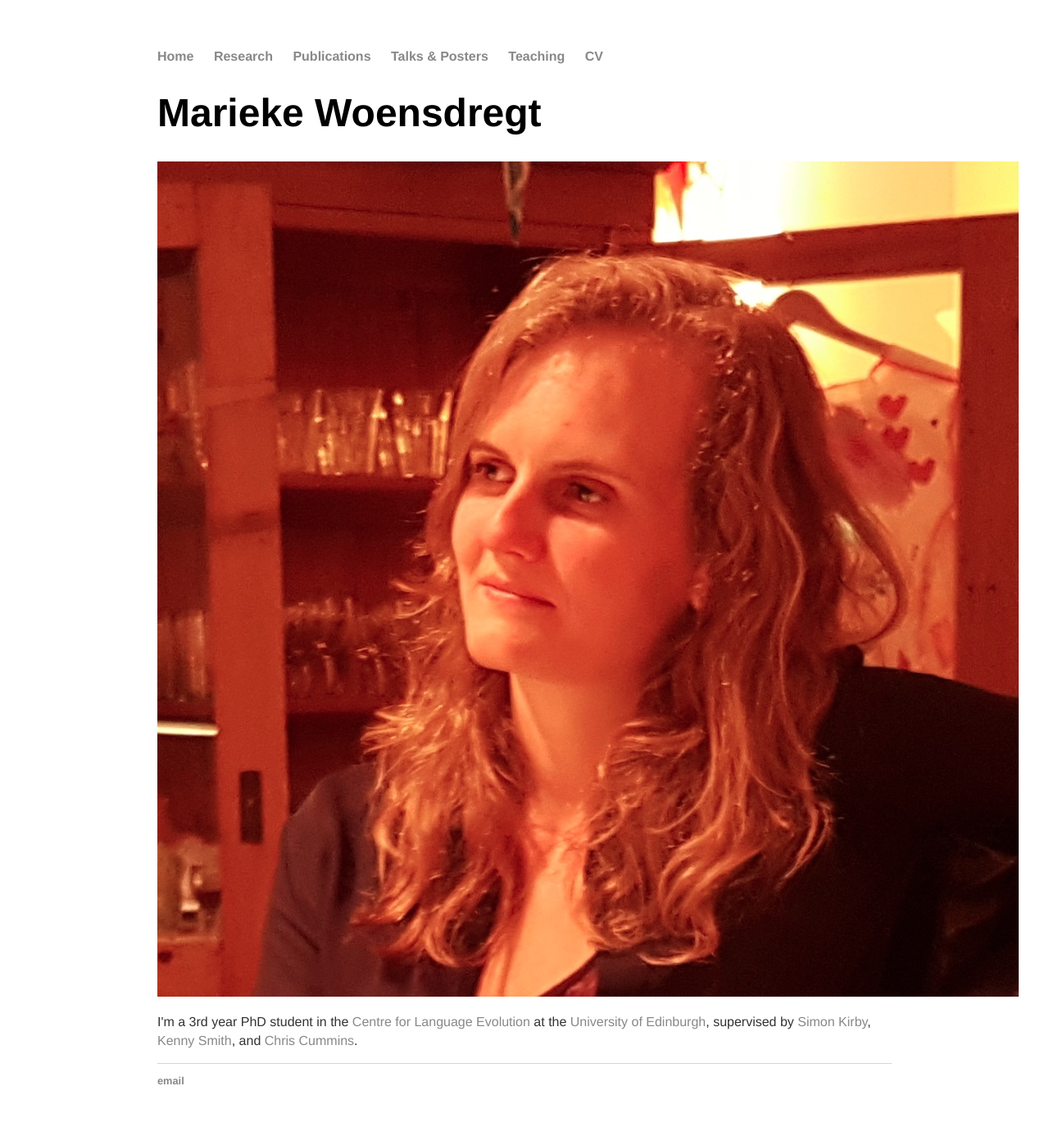
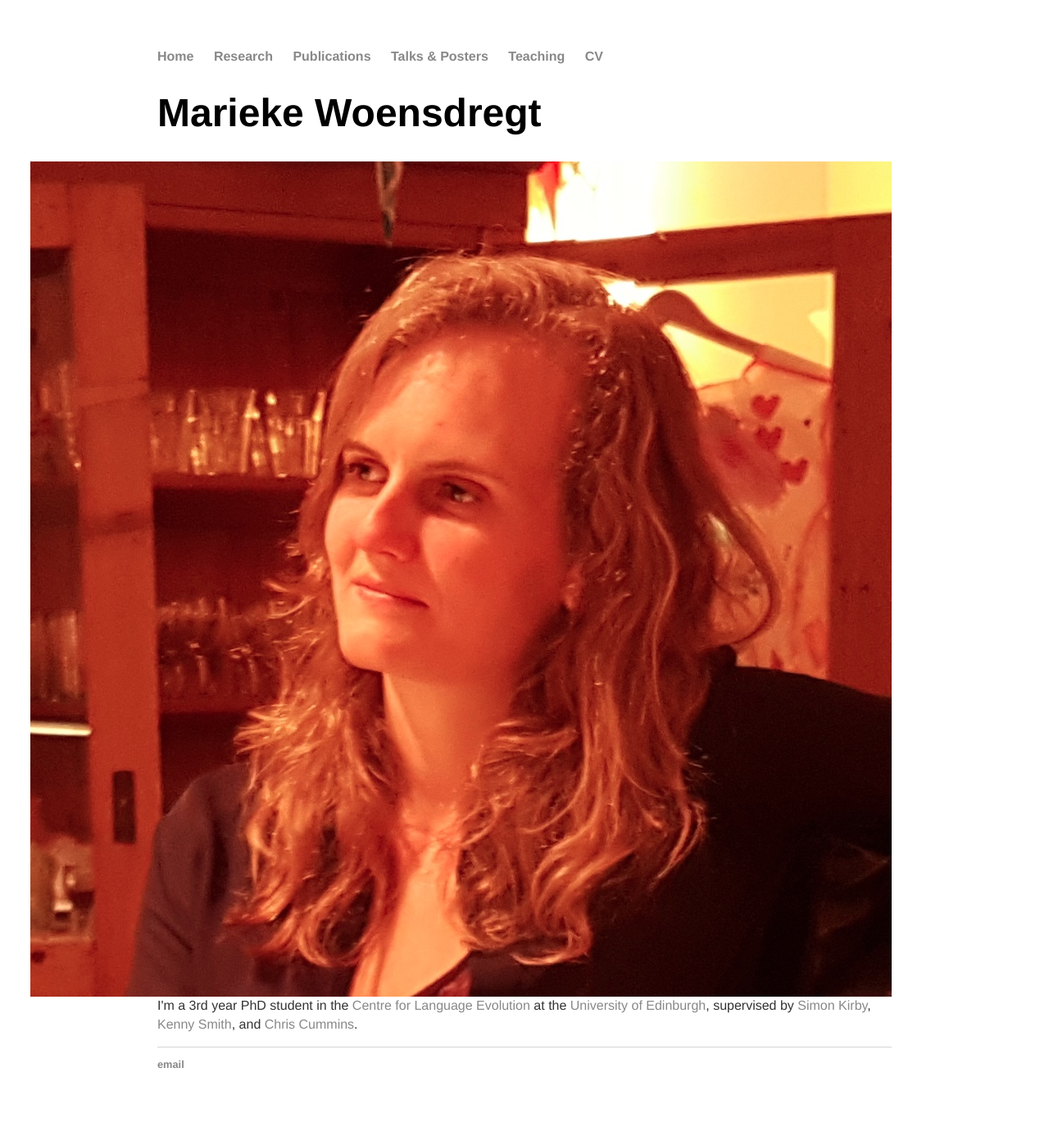
Before and after one commit to marieke-woensdregt/marieke-woensdregt.github.io, a Jekyll site: the page built from index.html, in a window 1280 px wide. Shown: the whole page at 82% size. Built offline with Jekyll 4.4.1, drawn with Linux system fonts in a browser that asks for light colours.

Commit message:
Update index.html

```diff
--- a/index.html
+++ b/index.html
@@ -4,8 +4,8 @@
 ---
 <div class="blurb">
 	<h1>Marieke Woensdregt</h1>
-	<img src="Me_Feest_Andrea.jpg" alt="me" style="width:1051px;height:1019px;">
 	<p>
+		<img src="Me_Feest_Andrea.jpg" alt="me" style="float:right;width:1051px;height:1019px;">
 		I'm a 3rd year PhD student in the <a href="http://www.lel.ed.ac.uk/cle/">Centre for Language Evolution</a>
 		at the <a href="http://www.ed.ac.uk/">University of Edinburgh</a>,
 		supervised by <a href="http://www.lel.ed.ac.uk/~simon/">Simon Kirby</a>,
```
